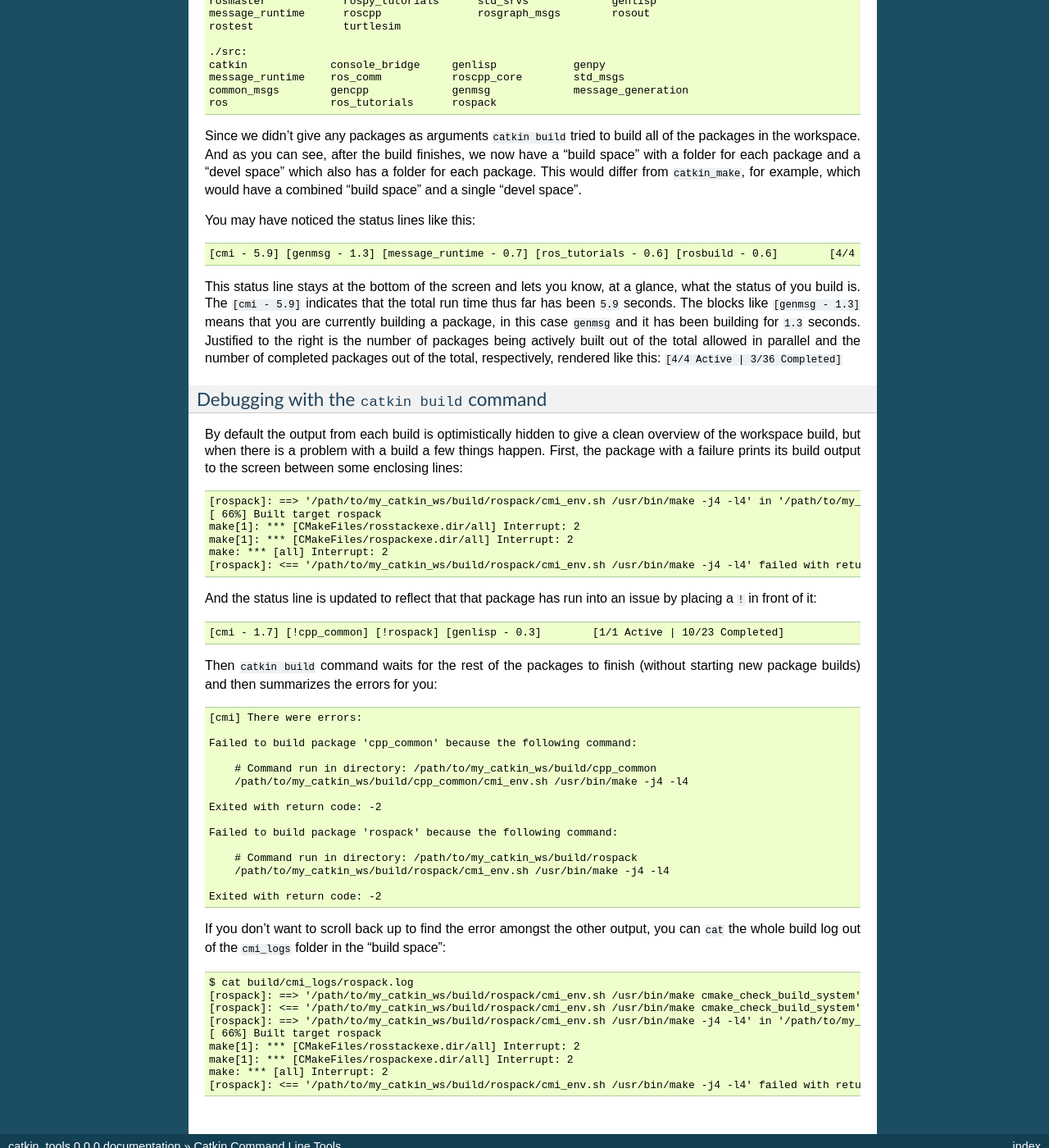
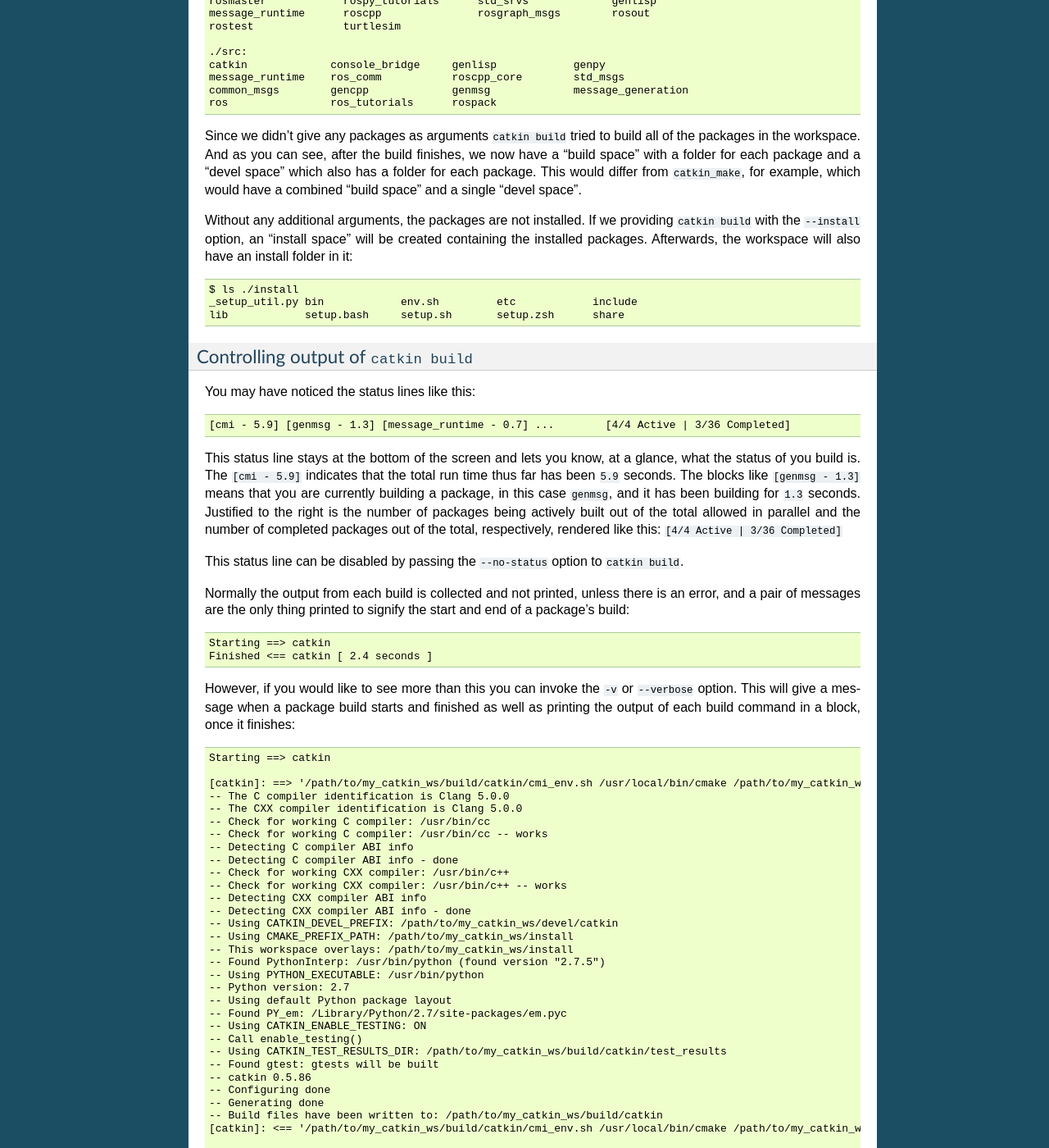
Before and after one commit to catkin/catkin_tools, a Sphinx documentation site: the page built from docs/index.rst, in a window 1280 px wide and 1400 px high, scrolled down 6804 px. Shown: the whole window at 82% size. Built offline with Sphinx 7.4.7, drawn with Linux system fonts in a browser that asks for light colours; some of the changed text lies outside the part shown.

Commit message:
added a section about catkin build output options

```diff
--- a/docs/index.rst
+++ b/docs/index.rst
@@ -388,22 +388,106 @@ Since we didn't give any packages as arguments ``catkin build`` tried to build a
 And as you can see, after the build finishes, we now have a "build space" with a folder for each package and a "devel space" which also has a folder for each package.
 This would differ from ``catkin_make``, for example, which would have a combined "build space" and a single "devel space".
 
+Without any additional arguments, the packages are not installed.
+If we providing ``catkin build`` with the ``--install`` option, an "install space" will be created containing the installed packages.
+Afterwards, the workspace will also have an install folder in it:
+
+.. code-block:: none
+
+    $ ls ./install
+    _setup_util.py bin            env.sh         etc            include
+    lib            setup.bash     setup.sh       setup.zsh      share
+
+Controlling output of ``catkin build``
+^^^^^^^^^^^^^^^^^^^^^^^^^^^^^^^^^^^^^^
+
 You may have noticed the status lines like this:
 
 .. code-block:: none
 
-    [cmi - 5.9] [genmsg - 1.3] [message_runtime - 0.7] [ros_tutorials - 0.6] [rosbuild - 0.6]        [4/4 Active | 3/36 Completed]
+    [cmi - 5.9] [genmsg - 1.3] [message_runtime - 0.7] ...        [4/4 Active | 3/36 Completed]
 
 This status line stays at the bottom of the screen and lets you know, at a glance, what the status of you build is.
 The ``[cmi - 5.9]`` indicates that the total run time thus far has been ``5.9`` seconds.
-The blocks like ``[genmsg - 1.3]`` means that you are currently building a package, in this case ``genmsg`` and it has been building for ``1.3`` seconds.
+The blocks like ``[genmsg - 1.3]`` means that you are currently building a package, in this case ``genmsg``, and it has been building for ``1.3`` seconds.
 Justified to the right is the number of packages being actively built out of the total allowed in parallel and the number of completed packages out of the total, respectively, rendered like this: ``[4/4 Active | 3/36 Completed]``
+
+This status line can be disabled by passing the ``--no-status`` option to ``catkin build``.
+
+Normally the output from each build is collected and not printed, unless there is an error, and a pair of messages are the only thing printed to signify the start and end of a package's build:
+
+.. code-block:: none
+
+    Starting ==> catkin
+    Finished <== catkin [ 2.4 seconds ]
+
+However, if you would like to see more than this you can invoke the ``-v`` or ``--verbose`` option.
+This will give a message when a package build starts and finished as well as printing the output of each build command in a block, once it finishes:
+
+.. code-block:: none
+
+    Starting ==> catkin
+
+    [catkin]: ==> '/path/to/my_catkin_ws/build/catkin/cmi_env.sh /usr/local/bin/cmake /path/to/my_catkin_ws/src/catkin -DCATKIN_DEVEL_PREFIX=/path/to/my_catkin_ws/devel/catkin -DCMAKE_INSTALL_PREFIX=/path/to/my_catkin_ws/install' in '/path/to/my_catkin_ws/build/catkin'
+    -- The C compiler identification is Clang 5.0.0
+    -- The CXX compiler identification is Clang 5.0.0
+    -- Check for working C compiler: /usr/bin/cc
+    -- Check for working C compiler: /usr/bin/cc -- works
+    -- Detecting C compiler ABI info
+    -- Detecting C compiler ABI info - done
+    -- Check for working CXX compiler: /usr/bin/c++
+    -- Check for working CXX compiler: /usr/bin/c++ -- works
+    -- Detecting CXX compiler ABI info
+    -- Detecting CXX compiler ABI info - done
+    -- Using CATKIN_DEVEL_PREFIX: /path/to/my_catkin_ws/devel/catkin
+    -- Using CMAKE_PREFIX_PATH: /path/to/my_catkin_ws/install
+    -- This workspace overlays: /path/to/my_catkin_ws/install
+    -- Found PythonInterp: /usr/bin/python (found version "2.7.5")
+    -- Using PYTHON_EXECUTABLE: /usr/bin/python
+    -- Python version: 2.7
+    -- Using default Python package layout
+    -- Found PY_em: /Library/Python/2.7/site-packages/em.pyc
+    -- Using CATKIN_ENABLE_TESTING: ON
+    -- Call enable_testing()
+    -- Using CATKIN_TEST_RESULTS_DIR: /path/to/my_catkin_ws/build/catkin/test_results
+    -- Found gtest: gtests will be built
+    -- catkin 0.5.86
+    -- Configuring done
+    -- Generating done
+    -- Build files have been written to: /path/to/my_catkin_ws/build/catkin
+    [catkin]: <== '/path/to/my_catkin_ws/build/catkin/cmi_env.sh /usr/local/bin/cmake /path/to/my_catkin_ws/src/catkin -DCATKIN_DEVEL_PREFIX=/path/to/my_catkin_ws/devel/catkin -DCMAKE_INSTALL_PREFIX=/path/to/my_catkin_ws/install' finished with return code '0'
+
+    [catkin]: ==> '/path/to/my_catkin_ws/build/catkin/cmi_env.sh /usr/bin/make -j4 -l4' in '/path/to/my_catkin_ws/build/catkin'
+    [catkin]: <== '/path/to/my_catkin_ws/build/catkin/cmi_env.sh /usr/bin/make -j4 -l4' finished with return code '0'
+
+    [catkin]: ==> '/path/to/my_catkin_ws/build/catkin/cmi_env.sh /usr/bin/make install' in '/path/to/my_catkin_ws/build/catkin'
+    Install the project...
+    -- Install configuration: ""
+    ... truncated for brevity
+    [catkin]: <== '/path/to/my_catkin_ws/build/catkin/cmi_env.sh /usr/bin/make install' finished with return code '0'
+
+    Finished <== catkin [ 3.4 seconds ]
+
+Theses printing of command outputs can be interleaved with commands from other package builds.
+By default ``catkin build`` will build up to ``N`` packages in parallel and pass ``-jN -lN`` to ``make`` where ``N`` is the number of cores in your computer.
+You can change the number of packages allowed to build in parallel by using the ``-p`` or ``--parallel-jobs`` option and you can change the jobs flags given to ``make`` by passing them directly to ``catkin build``, i.e. ``catkin build -j1`` will result in ``make -j1 ...`` getting called to build the packages.
+
+.. note::
+
+    Jobs flags (``-jN`` and/or ``-lN``) can be passed directly to ``make`` by giving them to ``catkin build``, but other ``make`` arguments need to be passed to the ``--make-args`` option.
+
+If you want to see the output from commands streaming to the screen, then you can use the ``-i`` or ``--interleave`` option.
+This option will cause the output from commands to be pushed to the screen immediately, instead of buffering until the command finishes.
+This ends up being pretty confusing, so when interleaved output is used ``catkin build`` prefixes each line with this: ``[<package name>]: ``
+
+When you use ``-p 1`` and ``-v`` at the same time, ``-i`` is implicitly added.
 
 Debugging with the ``catkin build`` command
 ^^^^^^^^^^^^^^^^^^^^^^^^^^^^^^^^^^^^^^^^^^^
 
 By default the output from each build is optimistically hidden to give a clean overview of the workspace build, but when there is a problem with a build a few things happen.
-First, the package with a failure prints its build output to the screen between some enclosing lines:
+
+First, the package with a failure prints the failing command's output to the screen between some enclosing lines:
 
 .. code-block:: none
 
@@ -420,7 +504,7 @@ And the status line is updated to reflect that that package has run into an issu
 
     [cmi - 1.7] [!cpp_common] [!rospack] [genlisp - 0.3]        [1/1 Active | 10/23 Completed]
 
-Then ``catkin build`` command waits for the rest of the packages to finish (without starting new package builds) and then summarizes the errors for you:
+Then the ``catkin build`` command waits for the rest of the packages to finish (without starting new package builds) and then summarizes the errors for you:
 
 .. code-block:: none
 
@@ -442,7 +526,7 @@ Then ``catkin build`` command waits for the rest of the packages to finish (with
 
 If you don't want to scroll back up to find the error amongst the other output, you can ``cat`` the whole build log out of the ``cmi_logs`` folder in the "build space":
 
-.. code-block:: none
+.. code-block:: bash
 
     $ cat build/cmi_logs/rospack.log
     [rospack]: ==> '/path/to/my_catkin_ws/build/rospack/cmi_env.sh /usr/bin/make cmake_check_build_system' in '/path/to/my_catkin_ws/build/rospack'
```
